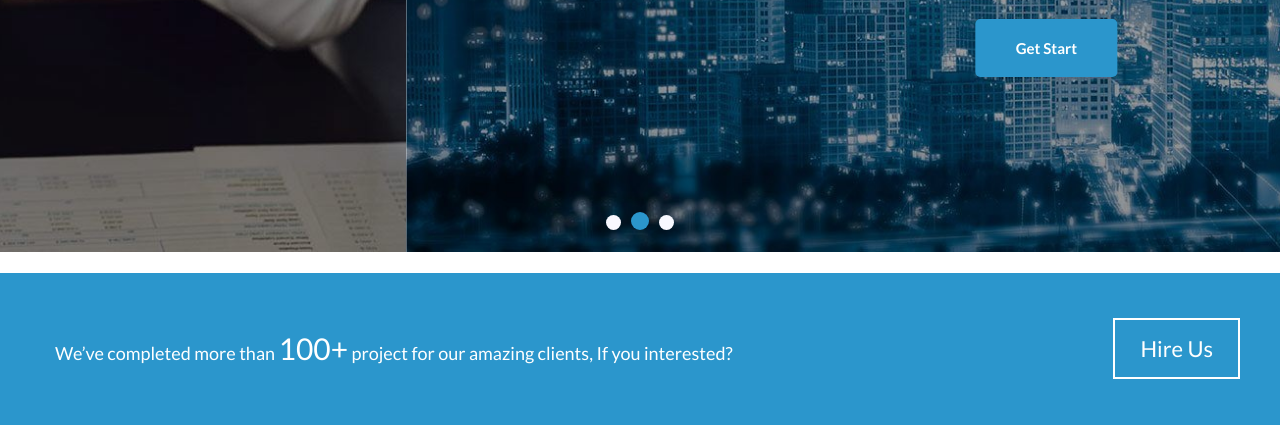
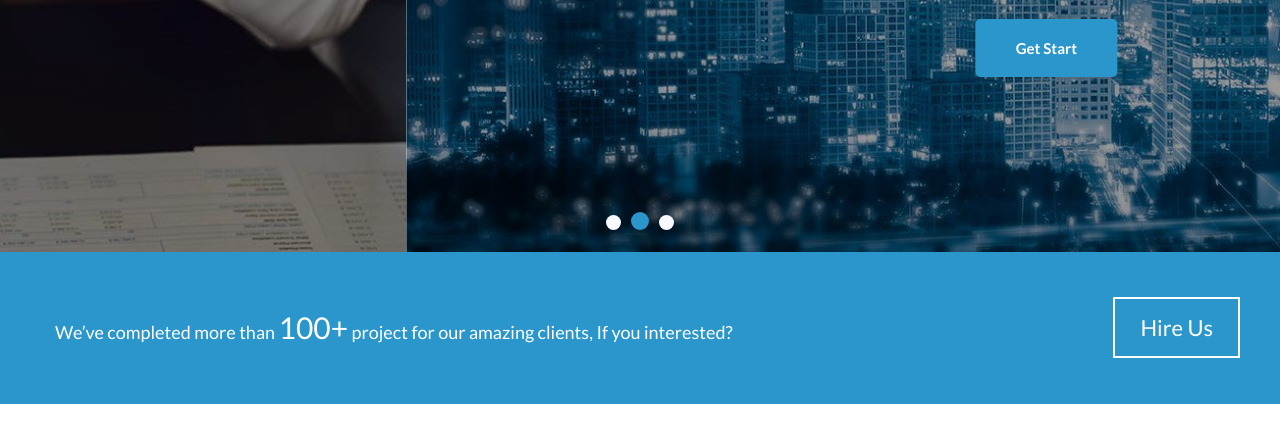
Before and after one commit to jahanur96/bemex-frontend, a plain HTML site: page index.html in a window 1280 px wide. Shown: the part 452-877 px from the top of the page. After the commit the page ends 856 px from the top, so only its background shows below. Drawn offline with Linux system fonts and the light colour scheme.

Commit message:
Update style.css

```diff
--- a/css/style.css
+++ b/css/style.css
@@ -396,6 +396,7 @@ a{transition: 0.3s;}
 .call-to-action {
     background: #2B96CC;
     padding: 45px 0;
+	margin-top:-21px;
 }
 .call-to-action p{font-size: 18px;color: #fff;}
 .call-to-action a {
```
